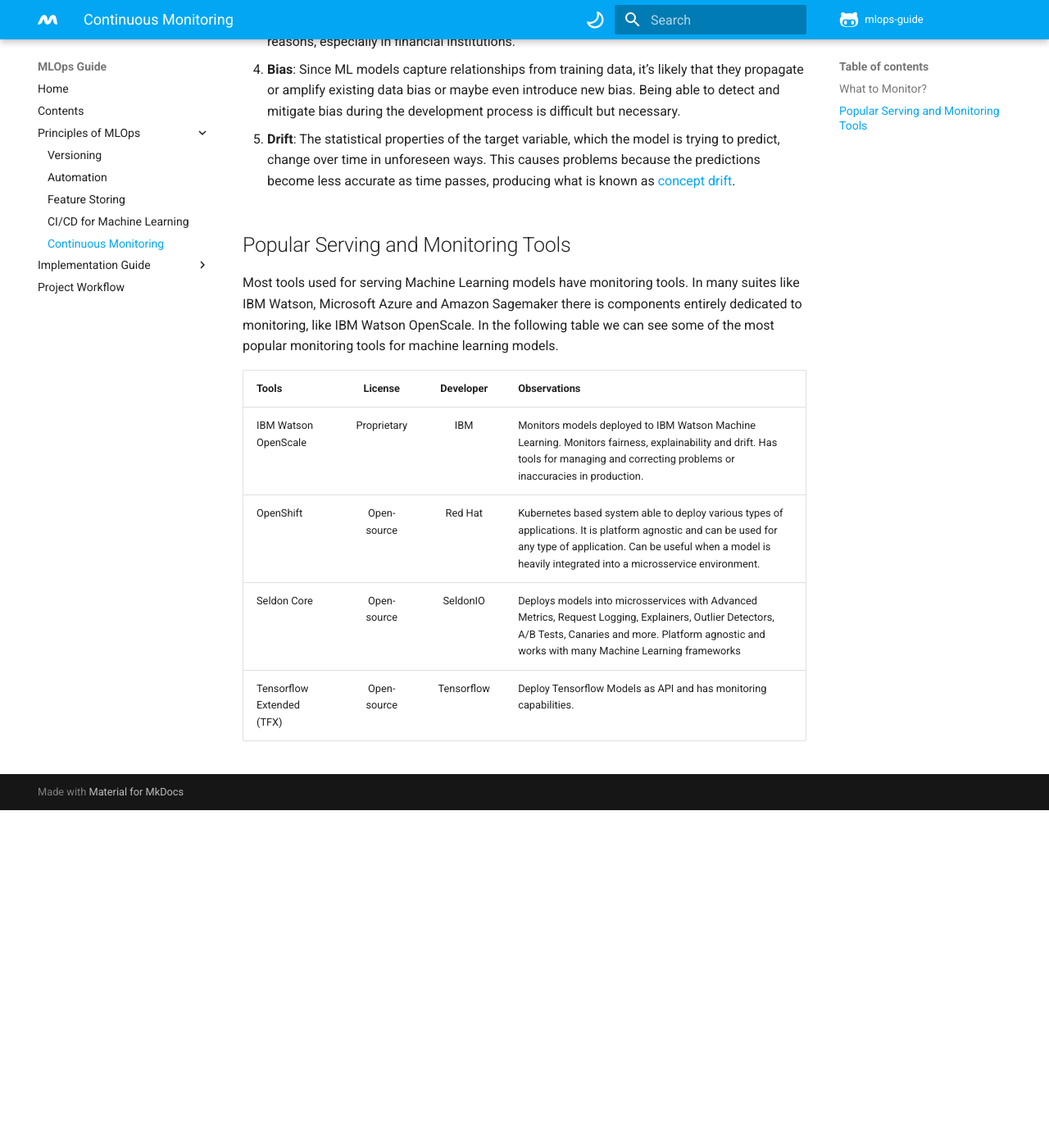
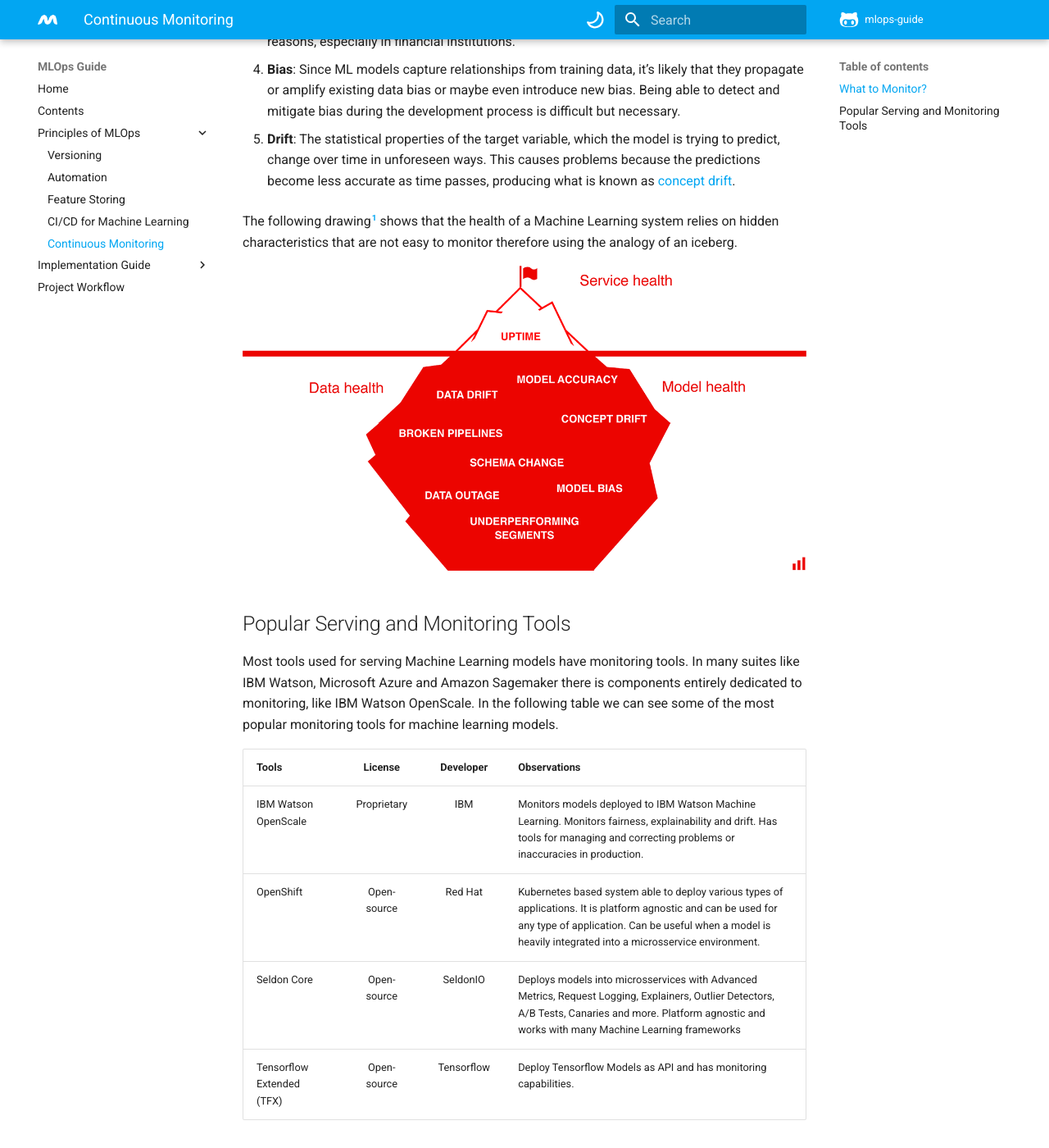
Before and after one commit to mlops-guide/mlops-guide.github.io, an MkDocs documentation site: the page built from docs/MLOps/Monitoring/index.md, in a window 1280 px wide and 1400 px high, scrolled down 893 px. Shown: the whole window at 82% size. Built offline with MkDocs 1.6.1 and Material for MkDocs 9.7.7, drawn with Linux system fonts in a browser that asks for light colours; comment, search, counter and statistics services are not loaded; before the commit the page ends 1881 px from its top, so only the background shows below that; some of the changed text lies outside the part shown.

Commit message:
Images on theory

```diff
--- a/docs/MLOps/Monitoring/index.md
+++ b/docs/MLOps/Monitoring/index.md
@@ -20,6 +20,11 @@
 
 5. __Drift__: The statistical properties of the target variable, which the model is trying to predict, change over time in unforeseen ways. This causes problems because the predictions become less accurate as time passes, producing what is known as [concept drift](https://link.springer.com/article/10.1023%2FA%3A1018046501280).
 
+The following drawing[^1] shows that the health of a Machine Learning system relies on hidden characteristics that are not easy to monitor therefore using the analogy of an iceberg.
+![Monitoring Issues Iceberg](monitoring_iceberg.png "Monitoring Issues Iceberg")
+
+[^1]: Image from KDnuggets blog post "A Machine Learning Model Monitoring Checklist: 7 Things to Track". https://www.kdnuggets.com/2021/03/machine-learning-model-monitoring-checklist.html
+
 ## Popular Serving and Monitoring Tools
 Most tools used for serving Machine Learning models have monitoring tools. In many suites like IBM Watson, Microsoft Azure and Amazon Sagemaker there is components entirely dedicated to monitoring, like IBM Watson OpenScale. In the following table we can see some of the most popular monitoring tools for machine learning models.
 
--- a/mkdocs.yml
+++ b/mkdocs.yml
@@ -41,6 +41,7 @@
   - pymdownx.highlight
   - pymdownx.superfences
   - pymdownx.snippets
+  - footnotes
 
 
 nav:
```
Also changed, not shown: docs/MLOps/CICDML/index.md (+2 -0 lines), docs/MLOps/Data/index.md (+2 -0 lines), docs/MLOps/CICDML/ci-cd.png (added), docs/MLOps/Data/project-versions.png (added), docs/MLOps/Monitoring/monitoring_iceberg.png (added), 1 other file.
